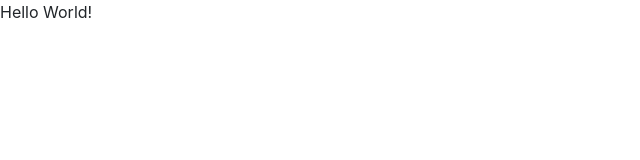
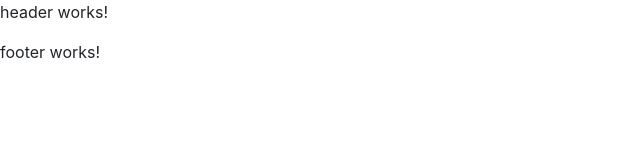
Before and after one commit to erhanry/Angular-Project, an Angular app in the folder bookstore/: page / in a window 1280 px wide. Shown: the top 160 px of the page, without its empty margins (0-640 px from the left). Built offline with nearby package versions, Linux system fonts and the light colour scheme.

Commit message:
Generate Core Module
ng g m core
ng g c core/header
ng g c core/footer

```diff
--- a/bookstore/src/app/app.component.html
+++ b/bookstore/src/app/app.component.html
@@ -1,2 +1,5 @@
-<div>Hello World!</div>
+<app-header />
+
 <router-outlet />
+
+<app-footer />
--- a/bookstore/src/app/app.module.ts
+++ b/bookstore/src/app/app.module.ts
@@ -3,10 +3,11 @@ import { BrowserModule } from '@angular/platform-browser';
 
 import { AppRoutingModule } from './app-routing.module';
 import { AppComponent } from './app.component';
+import { CoreModule } from './core/core.module';
 
 @NgModule({
   declarations: [AppComponent],
-  imports: [BrowserModule, AppRoutingModule],
+  imports: [BrowserModule, AppRoutingModule, CoreModule],
   providers: [],
   bootstrap: [AppComponent],
 })
--- /dev/null
+++ b/bookstore/src/app/core/footer/footer.component.html
@@ -0,0 +1 @@
+<p>footer works!</p>
--- /dev/null
+++ b/bookstore/src/app/core/header/header.component.html
@@ -0,0 +1 @@
+<p>header works!</p>
```
Also changed, not shown: bookstore/src/app/core/core.module.ts (added, +11 -0 lines), bookstore/src/app/core/footer/footer.component.ts (added, +8 -0 lines), bookstore/src/app/core/header/header.component.ts (added, +8 -0 lines), bookstore/src/app/core/footer/footer.component.css (added), bookstore/src/app/core/header/header.component.css (added).
